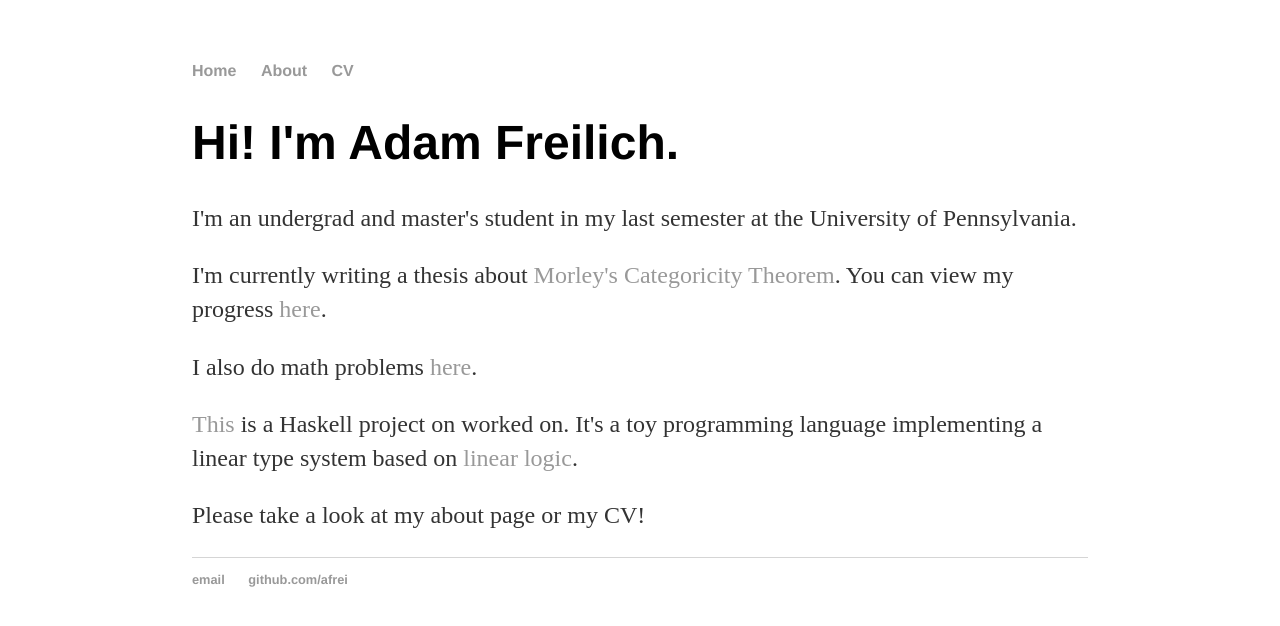
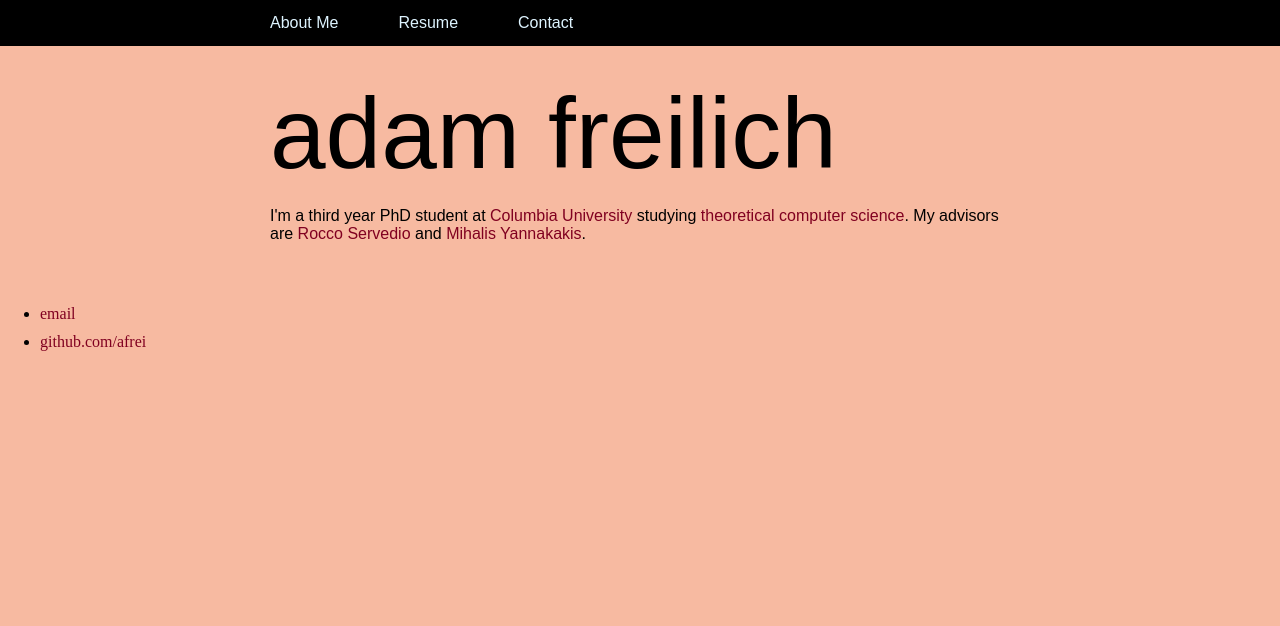
Before and after one commit to afrei/afrei.github.io, a Jekyll site: the page built from index.html, in a window 1280 px wide. Shown: the top 626 px of the page. Built offline with Jekyll 4.4.1, drawn with Linux system fonts in a browser that asks for light colours.

Commit message:
new website from computer, formatting from old website

```diff
--- a/_layouts/default.html
+++ b/_layouts/default.html
@@ -1,27 +1,24 @@
 <!DOCTYPE html>
-<html>
+<html lang="en">
   <head>
     <title>{{ page.title }}</title>
+    <meta charset="utf-8">
+    <meta name="viewport" content="width=device-width, initial-scale=1">
+    <link rel="stylesheet" type="text/css" href="/css/main.css">
+  </head>
+  <body>
 
-    <link rel="stylesheet" type="text/css" href="/css/main.css">
-
-  </head>
-
-
-  <body>
-    <nav>
-<ul>
-<li><a href="/">Home</a></li>
-<li><a href="/about">About</a></li>
-<li><a href="/cv">CV</a></li>
-<!--<li><a href="/blog">Blog</a></li>-->
-</ul>
-    </nav>
-<div class="container">
+    <div class="topnav">
+      <div class="tncontent">
+	<a href="/">About Me</a>
+	<a href="/resume">Resume</a>
+	<a href="/contact">Contact</a>
+      </div>
+    </div>
 
   {{ content }}
 
-</div>
+  </body>
 
   <footer>
    <ul>
--- a/css/main.css
+++ b/css/main.css
@@ -1,29 +1,67 @@
-body { margin: 60px auto; width: 70%; }
+* {
+    box-sizing: border-box;
+}
 
-a { text-decoration: none; color: #999; }
-a:hover { text-decoration: underline; }
+a {
+  color: #800020;
+  text-decoration: none;
+}
 
-p, ul { font-size: 1.5em; line-height: 1.4em; color: #333; }
+body {
+  margin: 0;
+    background-color: #f7baa1;
+}
 
-h1, h2, h3, h4 { font-family: 'Helvetica', 'Arial', 'Sans-Serif'; }
-h1 { font-size: 3em;  }
-h2 { font-size: 2.7em; }
-h3 { font-size: 2.3em; }
-h4 { font-size: 1.9em; }
+li{
+  margin: 10px 0;
+}
 
-nav ul, footer ul { font-size: 1em; font-family: 'Helvetica', 'Arial', 'Sans-Serif'; padding: 0px; list-style: none; font-weight: bold; }
-nav ul li, footer ul li { display: inline; margin-right: 20px; }
+/* Style the top navigation bar */
+.topnav {
+    margin: auto;
+    overflow: hidden;
+    font-family: arial;
+    background-color: black;
+}
 
-footer { border-top: 1px solid #d5d5d5; font-size: .8em; }
+.tncontent {
+    margin: auto;
+    max-width: 800px;
+}
 
-/* Blog */
-ul.posts { margin: 20px auto 40px; font-size: 1.5em; }
-ul.posts li { list-style: none; }
+/* Style the topnav links */
+.tncontent a {
+    float: left;
+    display: block;
+    color: #def4ff;
+    text-align: center;
+    padding: 14px 30px;
+    text-decoration: none;
+    font-family: arial;
+}
 
-/* CV */
-.cv { margin: 0px 0px 60px; }
-.cv h1 { font-size: 3em; }
-.cv h2 { font-size: 2em; }
-.cv address, .cv .download { font-family: 'Helvetica', 'Arial', 'Sans-Serif'; }
-.cv address, .cv p { font-size: 1.2em; }
-.cv .download { float: right; font-size: .8em; text-transform: uppercase; }
+/* Change color on hover */
+.topnav a:hover {
+    background-color: #def4ff;
+    color: black;
+
+}
+
+/* Style the content */
+.content {
+    margin: auto;
+    padding: 30px;
+    font-family: arial;
+    max-width: 800px;
+}
+
+/* Style the footer */
+.footer {
+    padding: 30px;
+    font-family: arial;
+    color: grey;
+}
+
+big {
+   font-size: 100px;
+}
--- a/index.html
+++ b/index.html
@@ -1,19 +1,14 @@
 ---
 layout: default
-title: Adam Freilich
+title: adam freilich
 ---
-<!-- I should add stuff about my different projects: Machine Learning would make a good blog post as well -->
-<!-- Math stuff. Logic. Theoretical CS. Cool project ideas.  -->
-		<div class="blurb">
-			<h1>Hi! I'm Adam Freilich.</h1>
-			<p> I'm an undergrad and master's student in my last semester at the University of Pennsylvania.</p>
 
-<p>I'm currently writing a thesis about <a href="http://en.wikipedia.org/wiki/Morley's_categoricity_theorem">Morley's Categoricity Theorem</a>. You can view my progress <a href="https://github.com/afrei/thesis">here</a>.</p>
+<div class="content">
 
-<p>I also do math problems <a href="https://github.com/afrei/mathwork/">here</a>. </p>
+  <big>adam freilich</big>
+  <p>I'm a third year PhD student at <a href="#">Columbia University</a> studying <a href="theorygroupwebsite">theoretical computer science</a>.
 
-<p><a href="https://github.com/afrei/LPL">This</a> is a Haskell project on worked on. It's a toy programming language implementing a linear type system based on <a href="http://en.wikipedia.org/wiki/Linear_logic">linear logic</a>.</p>
+    My advisors are <a href="#">Rocco Servedio</a> and <a href="#">Mihalis Yannakakis</a>.
+  </p>
 
-<p>Please take a look at my about page or my CV!</p>
-
-		</div>
+</div>
```
Also changed, not shown: about/index.html (deleted, +0 -15 lines), blog/atom.xml (deleted, +0 -27 lines), blog/index.html (deleted, +0 -12 lines), contact/index.html (added, +12 -0 lines), cv/index.html (deleted, +0 -57 lines), resume/index.html (added, +67 -0 lines), 3 other files.
